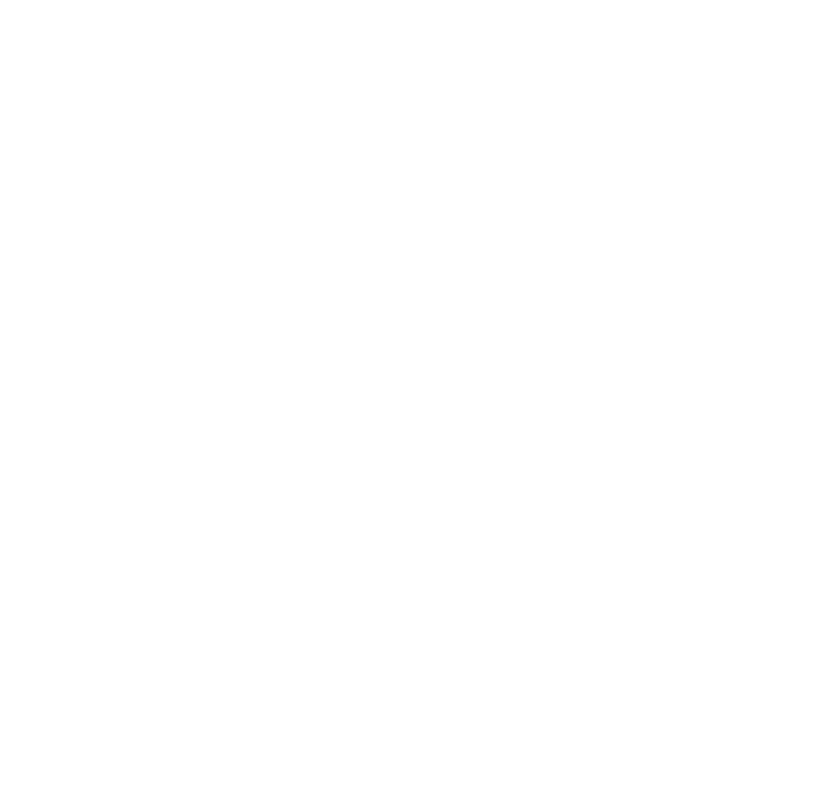
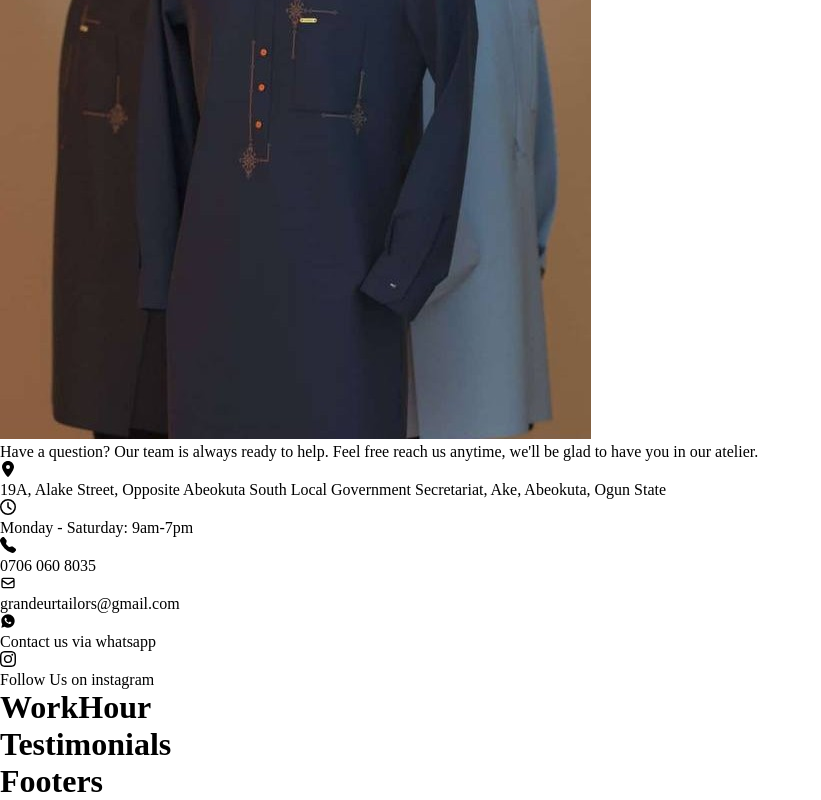
Before and after one commit to OladunniWaters/tijlat, a React (Vite) app: page / in a window 1280 px wide. Shown: the part 1770-2570 px from the top of the page, without its empty margins (0-821 px from the left). Before the commit the page ends 1643 px from the top, so only its background shows below. Built offline with nearby package versions, Linux system fonts and the light colour scheme.

Commit message:
contact us section

```diff
--- a/src/components/contactus/ContactUs.jsx
+++ b/src/components/contactus/ContactUs.jsx
@@ -1,10 +1,63 @@
 import './ContactUs.scss';
+import contactImage from '../../assets/tijlat_hero_image.jpg';
+
+import { FaLocationDot } from "react-icons/fa6";
+import { FaRegClock } from "react-icons/fa6";
+import { BsFillTelephoneFill } from "react-icons/bs";
+import { HiOutlineMail } from "react-icons/hi";
+import { RiWhatsappFill } from "react-icons/ri";
+import { BsInstagram } from "react-icons/bs";
+
 
 function ContactUs() {
 
   return (
       <div>
-         <h1 className='contact'>ContactUs</h1>
+            <h1 className='contact'>Contact Us</h1>
+
+            <div>
+               <img src={contactImage} alt='tijlat_contactus_image' className='contactus_image'/>
+           </div>
+
+
+            <div>
+                 <div>
+                    <p>
+                       Have a question? Our team is always ready to help. Feel free reach us anytime, we'll be glad to have you in our atelier.
+                    </p>
+                    <div>
+                       <FaLocationDot />
+                       <p>
+                         19A, Alake Street, Opposite Abeokuta South Local Government Secretariat, Ake, Abeokuta, Ogun State
+                       </p>
+                    </div>
+                    <div>
+                       <FaRegClock />
+                       <p>Monday - Saturday: 9am-7pm</p>
+                    </div>
+                    <div>
+                       <BsFillTelephoneFill />
+                       <p>0706 060 8035</p>
+                    </div>
+                    <div>
+                        <HiOutlineMail />
+                       <p>grandeurtailors@gmail.com</p>
+                    </div>
+                 </div>
+
+                 <div>
+                     <div>
+                        <RiWhatsappFill />
+                       <p>Contact us via whatsapp</p>
+                    </div>
+
+                     <div>
+                        <BsInstagram />
+                       <p>Follow Us on instagram</p>
+                    </div>
+                 </div>
+           </div>
+
       </div>
   )
 }
```
